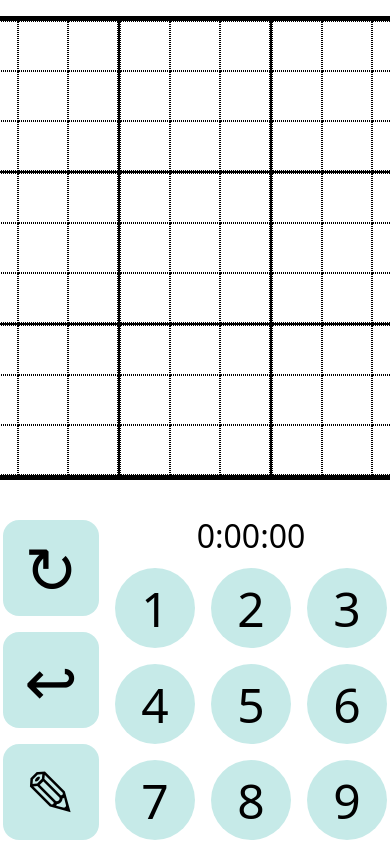
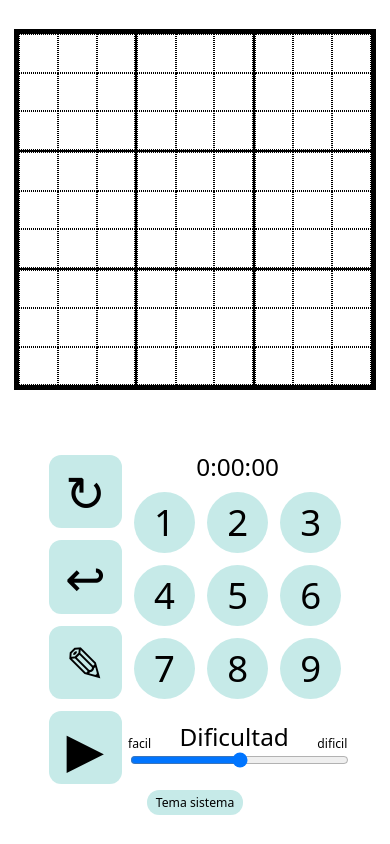
Before and after one commit to sebapereira111/sudoku, a React app: page / in a window 390 px wide. Built offline with nearby package versions, Linux system fonts and the light colour scheme; the HTML template or start-up script is replaced by a standard one.

Commit message:
responsive design

```diff
--- a/src/App.css
+++ b/src/App.css
@@ -57,3 +57,10 @@
     /* Fondo numero igual al seleccionado */
     --fn: rgba(33, 173, 164, 0.5);
 }
+
+/* Responsive design (en ingles porque no hay ñ) */
+@media only screen and (max-width: 500px) {
+    html {
+        font-size: calc(100vw/32);
+    }
+}
```
